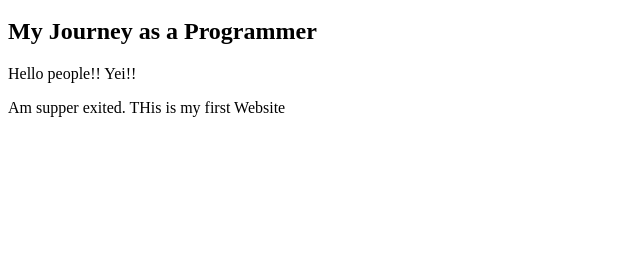
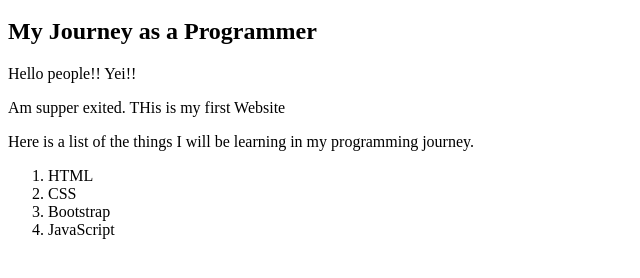
Before and after one commit to TeddyNyateya/My-First-Website, a plain HTML site: page my-first-website.html in a window 1280 px wide. Shown: the part 48-326 px from the top of the page, without its empty margins (0-640 px from the left). Drawn offline with Linux system fonts and the light colour scheme.

Commit message:
This commit adds a paragraph block element and list elements.

```diff
--- a/my-first-website.html
+++ b/my-first-website.html
@@ -8,5 +8,12 @@
       <h2>My Journey as a Programmer</h2>
     <p>Hello people!! Yei!!</p>
     <p>Am supper exited. THis is my first Website</p>
+     <p>Here is a list of the things I will be learning in my programming journey.</p>
+     <ol>
+         <li>HTML</li>
+         <LI>CSS</LI>
+         <li>Bootstrap</li>
+         <li>JavaScript</li>
+     </ol>
   </body>
 <html/>
```
